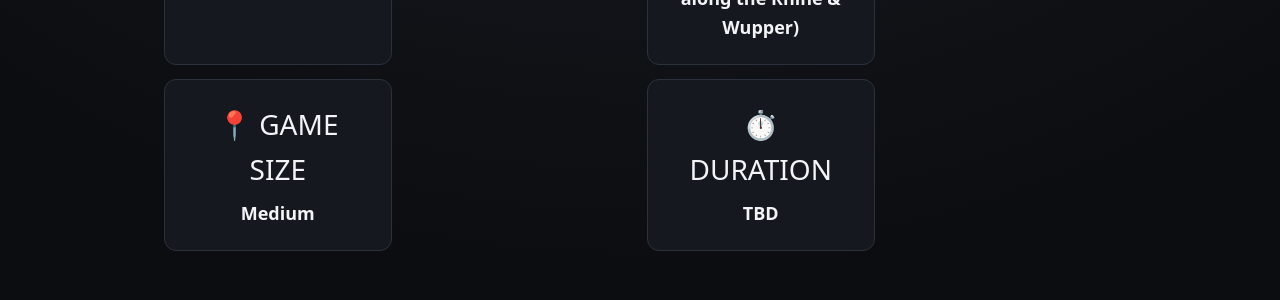
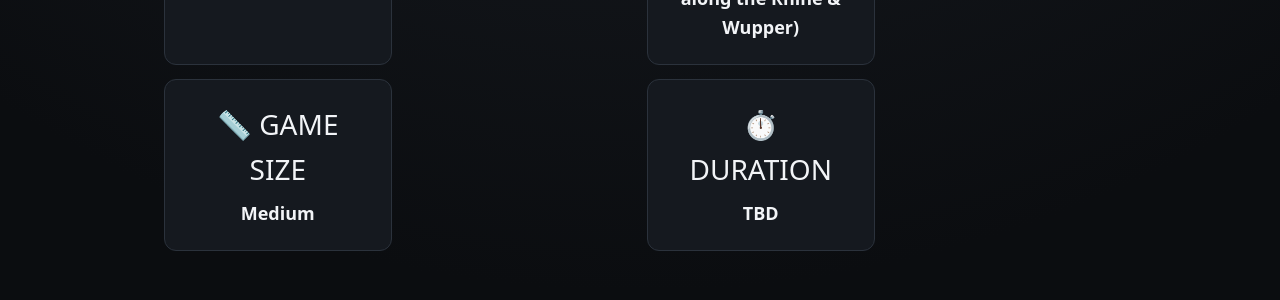
Before and after one commit to sacralo/hide-and-seek, a Jekyll site: the page built from docs/index.md, in a window 1280 px wide and 900 px high, scrolled down 735 px. Shown: the part 155-455 px from the top of the window. Built offline with Jekyll 4.4.1, drawn with Linux system fonts in a browser that asks for light colours; our own code applies the rules of GitHub Pages for plain Markdown files.

Commit message:
Update index.md

```diff
--- a/docs/index.md
+++ b/docs/index.md
@@ -22,7 +22,7 @@
 <br>
 
   <div class="info-card">
-    <div class="info-icon">📍 GAME SIZE</div>
+    <div class="info-icon">📏 GAME SIZE</div>
     <div class="info-value">Medium</div>
   </div>
 <br>
```
